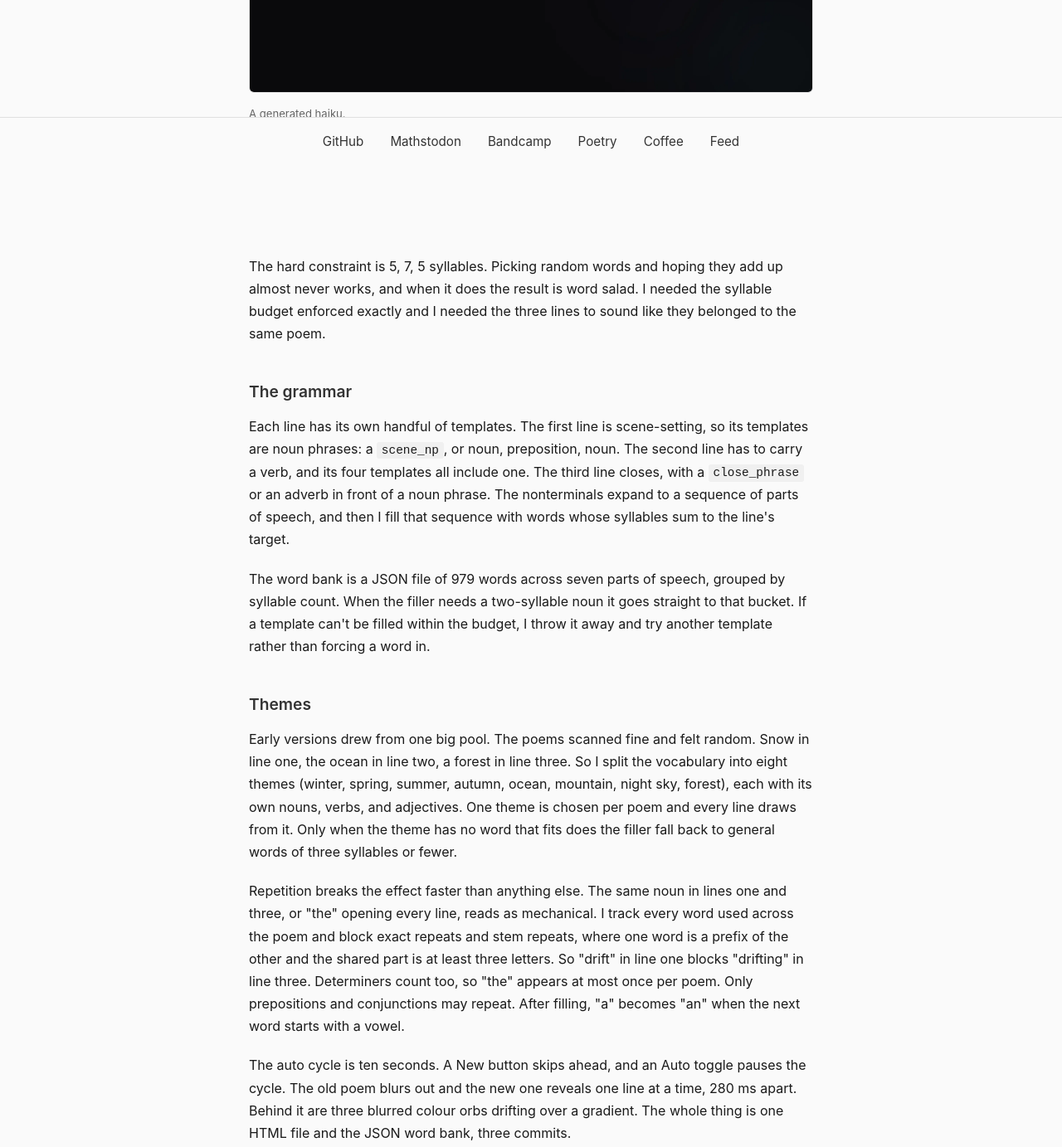
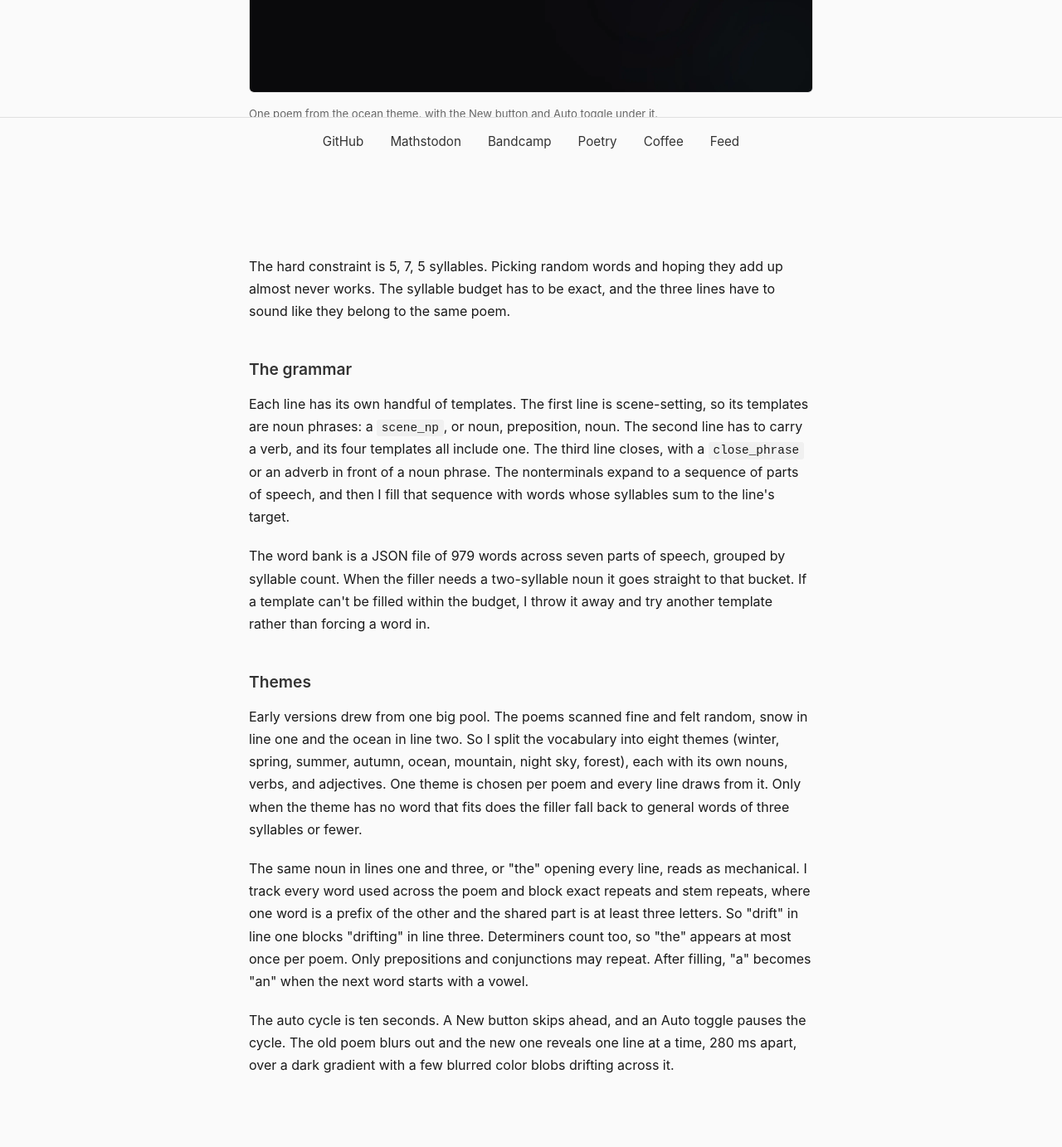
Before and after one commit to sean-reid/sean-reid.github.io, a website: page blog/haiku.html in a window 1280 px wide. Shown: the part 600-1983 px from the top of the page at 83% size. Drawn offline with Linux system fonts and the light colour scheme.

Commit message:
docs(blog): tighten haiku

```diff
--- a/blog/haiku.html
+++ b/blog/haiku.html
@@ -45,12 +45,12 @@
         <article>
             <figure>
                 <img decoding="async" fetchpriority="high" src="img/haiku.webp" alt="Screenshot of Haiku" width="2560" height="1600">
-                <figcaption>A generated haiku.</figcaption>
+                <figcaption>One poem from the ocean theme, with the New button and Auto toggle under it.</figcaption>
             </figure>
 
             <p>I wanted a screensaver that wrote poetry. Not well, necessarily, but with the right shape and at least a passing resemblance to something a person might say. So this page makes a new <a href="https://en.wikipedia.org/wiki/Haiku">haiku</a> every ten seconds, fades it in over a slowly moving background, and never stops.</p>
 
-            <p>The hard constraint is 5, 7, 5 syllables. Picking random words and hoping they add up almost never works, and when it does the result is word salad. I needed the syllable budget enforced exactly and I needed the three lines to sound like they belonged to the same poem.</p>
+            <p>The hard constraint is 5, 7, 5 syllables. Picking random words and hoping they add up almost never works. The syllable budget has to be exact, and the three lines have to sound like they belong to the same poem.</p>
 
             <h2>The grammar</h2>
 
@@ -60,11 +60,11 @@
 
             <h2>Themes</h2>
 
-            <p>Early versions drew from one big pool. The poems scanned fine and felt random. Snow in line one, the ocean in line two, a forest in line three. So I split the vocabulary into eight themes (winter, spring, summer, autumn, ocean, mountain, night sky, forest), each with its own nouns, verbs, and adjectives. One theme is chosen per poem and every line draws from it. Only when the theme has no word that fits does the filler fall back to general words of three syllables or fewer.</p>
+            <p>Early versions drew from one big pool. The poems scanned fine and felt random, snow in line one and the ocean in line two. So I split the vocabulary into eight themes (winter, spring, summer, autumn, ocean, mountain, night sky, forest), each with its own nouns, verbs, and adjectives. One theme is chosen per poem and every line draws from it. Only when the theme has no word that fits does the filler fall back to general words of three syllables or fewer.</p>
 
-            <p>Repetition breaks the effect faster than anything else. The same noun in lines one and three, or "the" opening every line, reads as mechanical. I track every word used across the poem and block exact repeats and stem repeats, where one word is a prefix of the other and the shared part is at least three letters. So "drift" in line one blocks "drifting" in line three. Determiners count too, so "the" appears at most once per poem. Only prepositions and conjunctions may repeat. After filling, "a" becomes "an" when the next word starts with a vowel.</p>
+            <p>The same noun in lines one and three, or "the" opening every line, reads as mechanical. I track every word used across the poem and block exact repeats and stem repeats, where one word is a prefix of the other and the shared part is at least three letters. So "drift" in line one blocks "drifting" in line three. Determiners count too, so "the" appears at most once per poem. Only prepositions and conjunctions may repeat. After filling, "a" becomes "an" when the next word starts with a vowel.</p>
 
-            <p>The auto cycle is ten seconds. A New button skips ahead, and an Auto toggle pauses the cycle. The old poem blurs out and the new one reveals one line at a time, 280 ms apart. Behind it are three blurred colour orbs drifting over a gradient. The whole thing is one HTML file and the JSON word bank, three commits.</p>
+            <p>The auto cycle is ten seconds. A New button skips ahead, and an Auto toggle pauses the cycle. The old poem blurs out and the new one reveals one line at a time, 280 ms apart, over a dark gradient with a few blurred color blobs drifting across it.</p>
         </article>
 
     </div>
```
